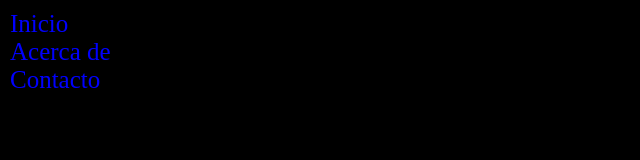
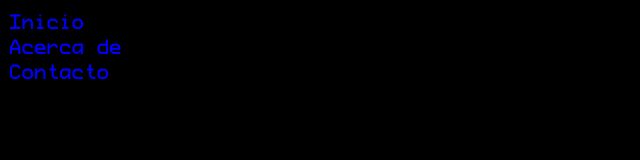
Before and after one commit to YTFelix300/YTFelix300, a plain HTML site: page menu.html in a window 1280 px wide. Shown: the whole page, without its empty margins (0-640 px from the left). Drawn offline with Linux system fonts and the light colour scheme.

Commit message:
Update menu.html

```diff
--- a/menu.html
+++ b/menu.html
@@ -4,6 +4,10 @@
     <title>Menú</title>
 </head>
 <style>
+    @font-face {
+        font-family: "p1";
+        src: url(f1.ttf);
+    }
     .l{
         font-size: 25px;
         color: blue;
```
